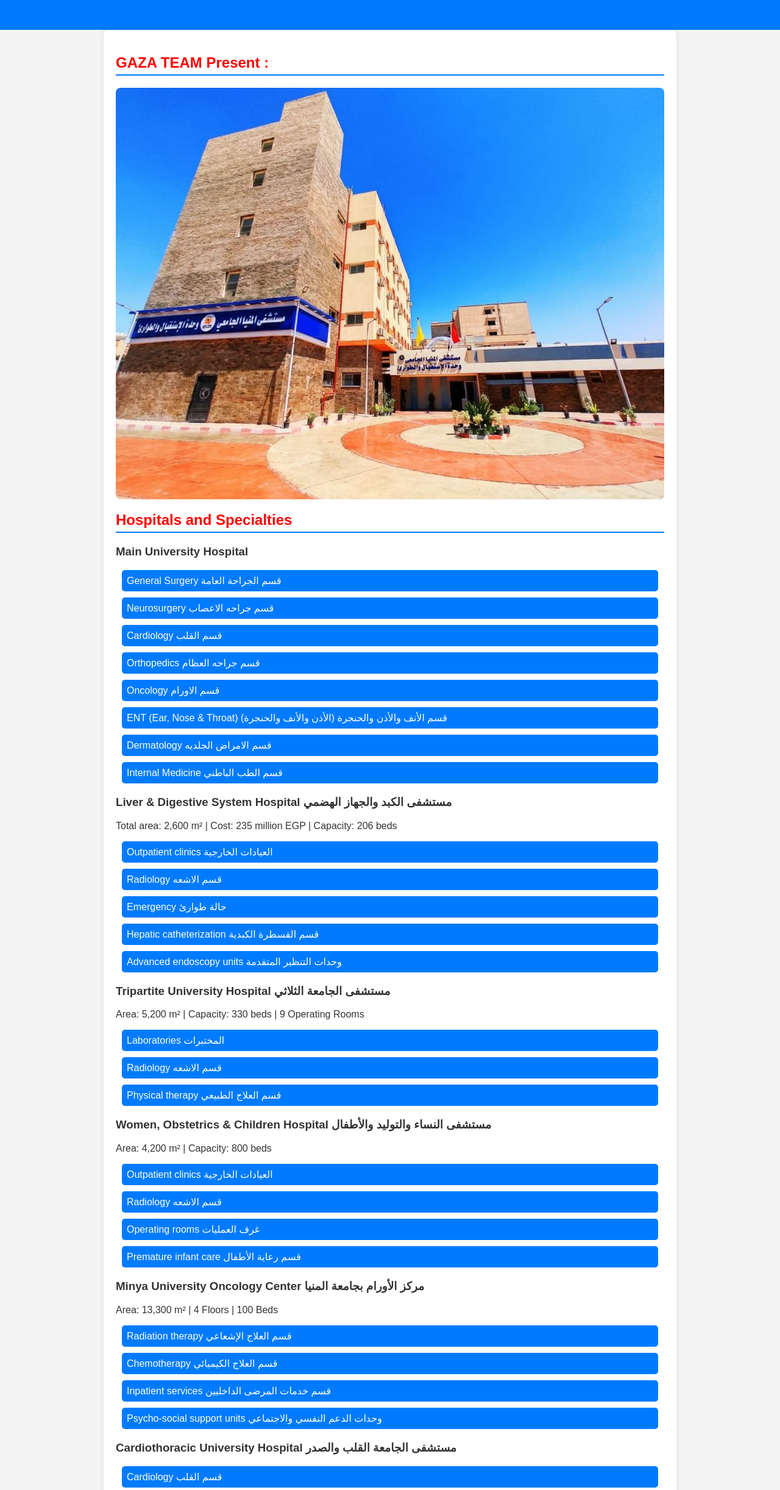
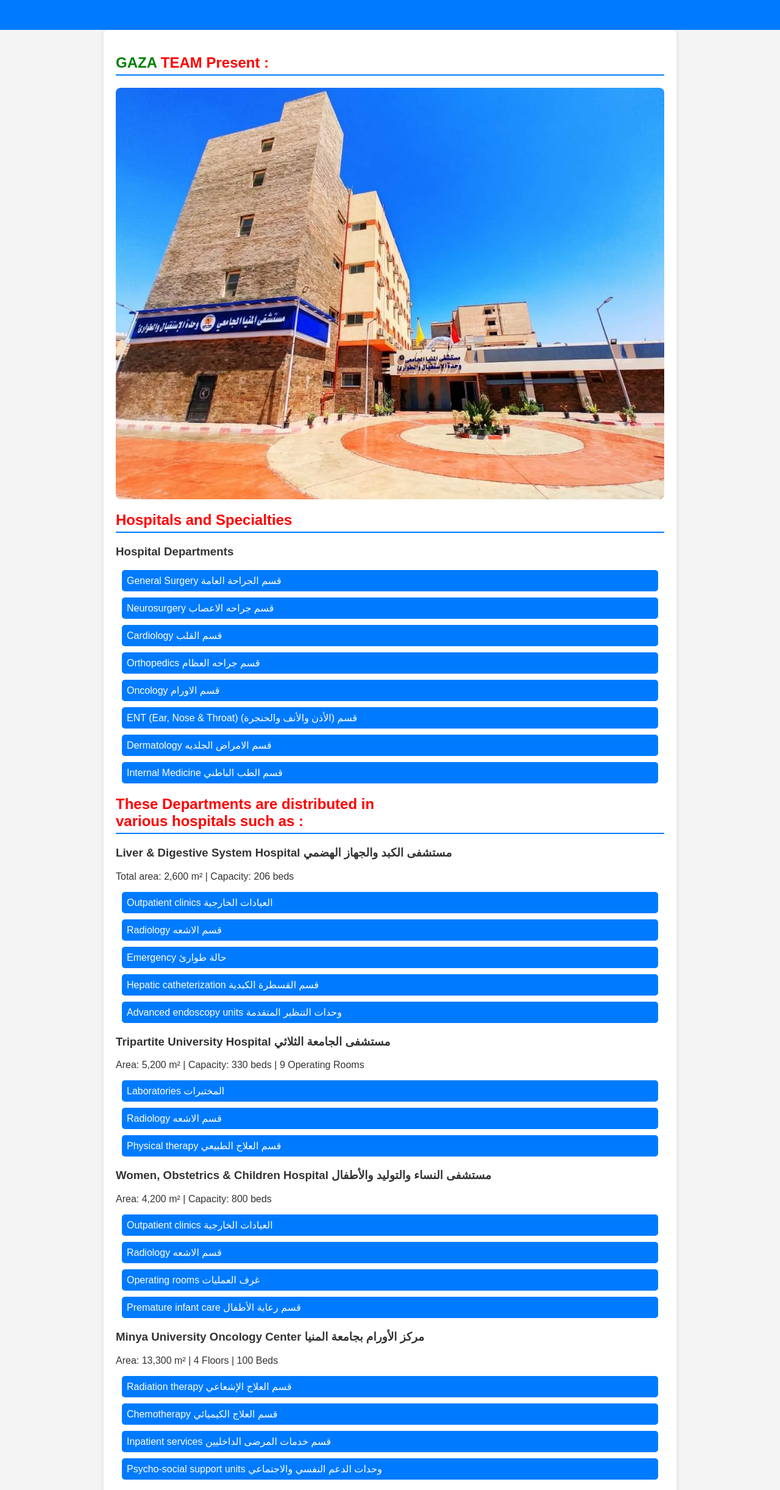
Before and after one commit to Ammar-Abdalkber/Minya-University-Hospital, a plain HTML site: page index.html in a window 1280 px wide. Shown: the part 110-2554 px from the top of the page at 61% size. Drawn offline with Linux system fonts and the light colour scheme.

Commit message:
Update index.html

```diff
--- a/index.html
+++ b/index.html
@@ -7,6 +7,7 @@
     <meta name="viewport" content="width=device-width, initial-scale=1.0">
     <title>Minya University Hospital</title>
     <link rel="stylesheet" href="style.css">
+    <link rel="website icon" type="png" href="./logo.png">
 </head>
 
 <body>
@@ -16,7 +17,10 @@
 
     <main>
 
-        <h2>GAZA TEAM Present :</h2>
+        <h2><span style="color: green">GAZA </span>
+            <span style="color: red">TEAM </span>
+            Present :
+        </h2>
 
         <img src="./minia.jpg" alt="Main building of Minya Hospital" bandwidth="300px" height="300px">
 
@@ -24,20 +28,22 @@
 
         <h2>Hospitals and Specialties</h2>
 
-        <h3>Main University Hospital</h3>
+        <h3>Hospital Departments</h3>
         <ul>
             <li>General Surgery قسم الجراحة العامة</li>
             <li>Neurosurgery قسم جراحه الاعصاب</li>
             <li>Cardiology قسم القلب</li>
             <li>Orthopedics قسم جراحه العظام</li>
             <li>Oncology قسم الاورام</li>
-            <li>ENT (Ear, Nose & Throat) قسم الأنف والأذن والحنجرة (الأذن والأنف والحنجرة)</li>
+            <li>ENT (Ear, Nose & Throat) قسم (الأذن والأنف والحنجرة)</li>
             <li>Dermatology قسم الامراض الجلديه</li>
             <li>Internal Medicine قسم الطب الباطني </li>
         </ul>
+        <h2>These Departments
+            are distributed in <br> various hospitals such as : </h2>
 
         <h3>Liver & Digestive System Hospital مستشفى الكبد والجهاز الهضمي</h3>
-        <p>Total area: 2,600 m² | Cost: 235 million EGP | Capacity: 206 beds</p>
+        <p>Total area: 2,600 m² | Capacity: 206 beds</p>
         <ul>
             <li>Outpatient clinics العيادات الخارجية</li>
             <li>Radiology قسم الاشعه</li>
@@ -71,7 +77,7 @@
             <li>Psycho-social support units وحدات الدعم النفسي والاجتماعي</li>
         </ul>
 
-        <h3>Cardiothoracic University Hospital مستشفى الجامعة القلب والصدر</h3>
+        <h3>Cardiothoracic University Hospital مستشفى القلب والصدر</h3>
         <ul>
             <li>Cardiology قسم القلب</li>
             <li>Pulmonology قسم أمراض الرئة</li>
@@ -87,7 +93,7 @@
         </ul>
 
         <h3>Nephrology & Urology Hospital مستشفى أمراض الكلى والمسالك البولية</h3>
-        <p>Campus-based | 80 beds | Ground + 4 floors (1,500 m²)</p>
+        <p>capacity: 80 beds | Ground + 4 floors (1,500 m²)</p>
         <ul>
             <li>dialysis rooms غرف غسيل الكلى</li>
             <li>operating rooms غرف عمليات</li>
@@ -109,15 +115,16 @@
             <input type="email" id="email" name="email" placeholder="Enter your email" required>
         </div>
         <div>
-            <label for="file">Upload File:</label>
+            <label for="file">Upload File or previous treatment:</label>
             <input type="file" id="file" name="file" accept=".pdf,.jpg,.png">
         </div>
         <div>
             <label for="service">Select Service:</label>
             <select id="service" name="service">
                 <option value="consultation">Consultation</option>
+                <option value="surgery">Surgical Services</option>
+                <option value="intrnist">Internist</option>
                 <option value="emergency">Emergency Care</option>
-                <option value="surgery">Surgical Services</option>
             </select>
         </div>
         <div>
@@ -127,7 +134,7 @@
     </section>
 
     <footer>
-        <h2>about Us:</h2>
+        <h2><span style="color: rgb(199, 218, 56)">About Us:</span></h2>
         <p>Name: GAZA TEAM</p>
         <p>Phone: +201208486015</p>
         <p>Address: Minya </p>
```
